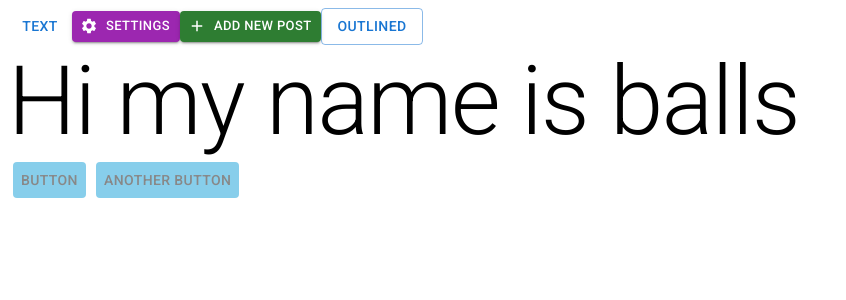
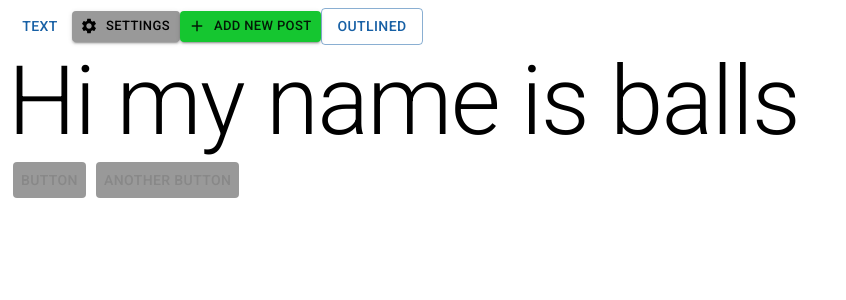
Before and after one commit to petervillaroman/catsbook, a React (Create React App) app: page / in a window 1280 px wide. Shown: the top 300 px of the page, without its empty margins (0-846 px from the left). Built offline with nearby package versions, Linux system fonts and the light colour scheme.

Commit message:
REFERENCE COMMIT (THEMING)
This commit should be used as a reference for theming.

A clear strategy on how to create a theme, import it, apply it inline, and how they are referenced inside of styled components.

```diff
--- a/src/App.js
+++ b/src/App.js
@@ -7,9 +7,9 @@
 function App() {
 	// we took our sx={{}} prop style and created a style component.
 	// we just declare a variable and set it any MUI component or HTML element.
-	//  const StyleComponent = styled(MUI/HTML)({})
-	const BlueButton = styled(Button)({
-		backgroundColor: 'skyblue',
+	//  const StyleComponent = styled(MUI/HTML)({ })
+	const BlueButton = styled(Button)(({ theme }) => ({
+		backgroundColor: theme.palette.otherColor.main,
 		color: '#888',
 		margin: 5,
 		'&:hover': {
@@ -19,7 +19,7 @@
 			backgroundColor: 'gray',
 			color: 'white',
 		},
-	});
+	}));
 
 	return (
 		<div className='App'>
@@ -27,14 +27,14 @@
 			<Button
 				startIcon={<SettingsIcon />}
 				variant='contained'
-				color='secondary'
+				color='otherColor'
 				size='small'>
 				Settings
 			</Button>
 			<Button
 				startIcon={<Add />}
 				variant='contained'
-				color='success'
+				color='secondary'
 				size='small'>
 				Add new post
 			</Button>
--- /dev/null
+++ b/src/Theme.js
@@ -0,0 +1,23 @@
+/** @format */
+
+import { createTheme } from '@mui/material';
+
+// We can change the default theme of components by :
+// 1. creating the theme from a separate file like so
+// 2. by importing the theme over to the file containing our desired component
+// 3. importing themeprovider from @mui/material
+// 4. We then wrap whatever we want to theme with <ThemeProvider> </ThemeProvider
+export const theme = createTheme({
+	palette: {
+		primary: {
+			main: '#1760a5',
+			light: 'skyblue',
+		},
+		secondary: {
+			main: '#15c630',
+		},
+		otherColor: {
+			main: '#999',
+		},
+	},
+});
--- a/src/index.js
+++ b/src/index.js
@@ -1,14 +1,17 @@
 /** @format */
 
+import { ThemeProvider } from '@mui/material';
 import React from 'react';
 import ReactDOM from 'react-dom/client';
 import App from './App';
 import reportWebVitals from './reportWebVitals';
-
+import { theme } from './Theme';
 const root = ReactDOM.createRoot(document.getElementById('root'));
 root.render(
 	<React.StrictMode>
-		<App />
+		<ThemeProvider theme={theme}>
+			<App />
+		</ThemeProvider>
 	</React.StrictMode>
 );
 
```
